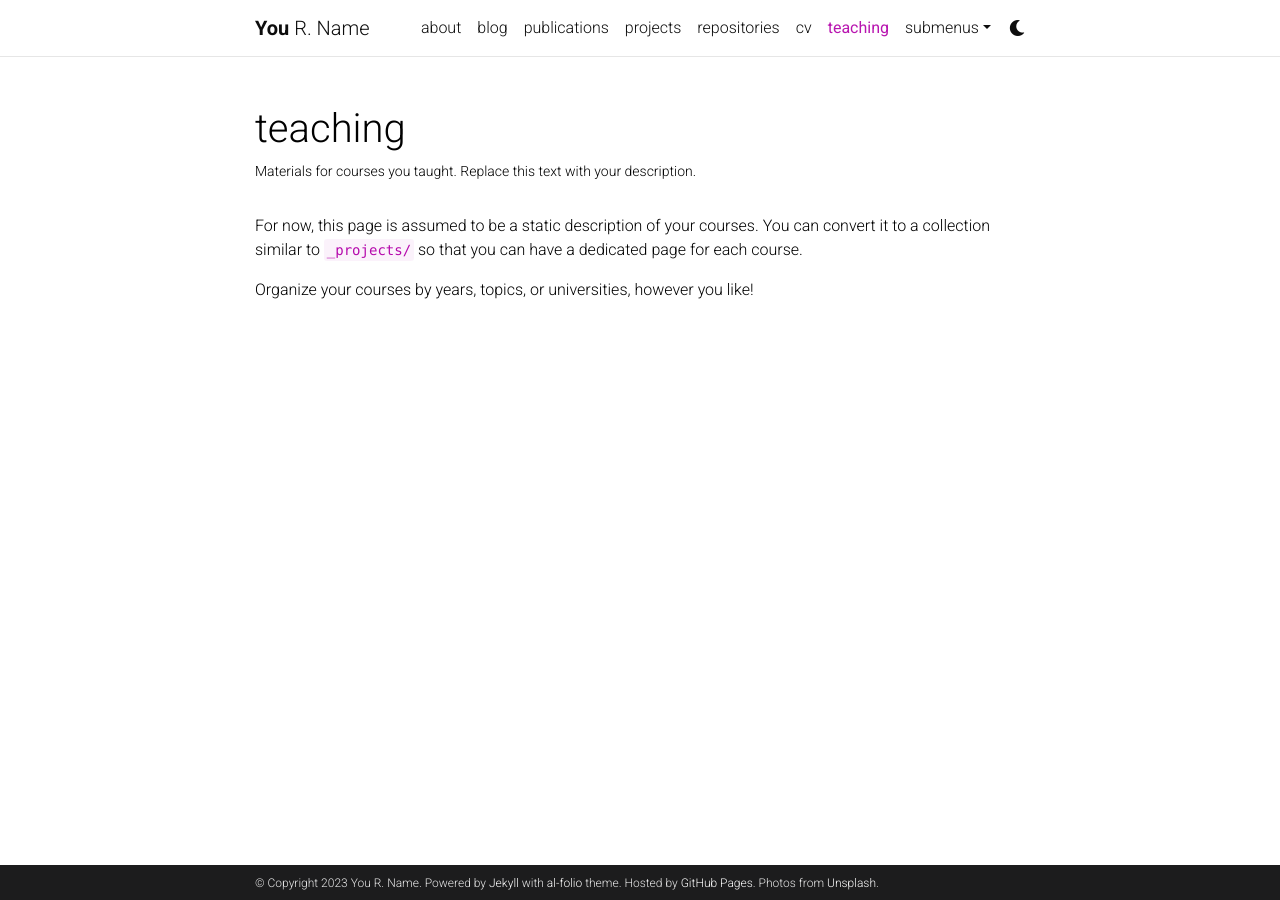
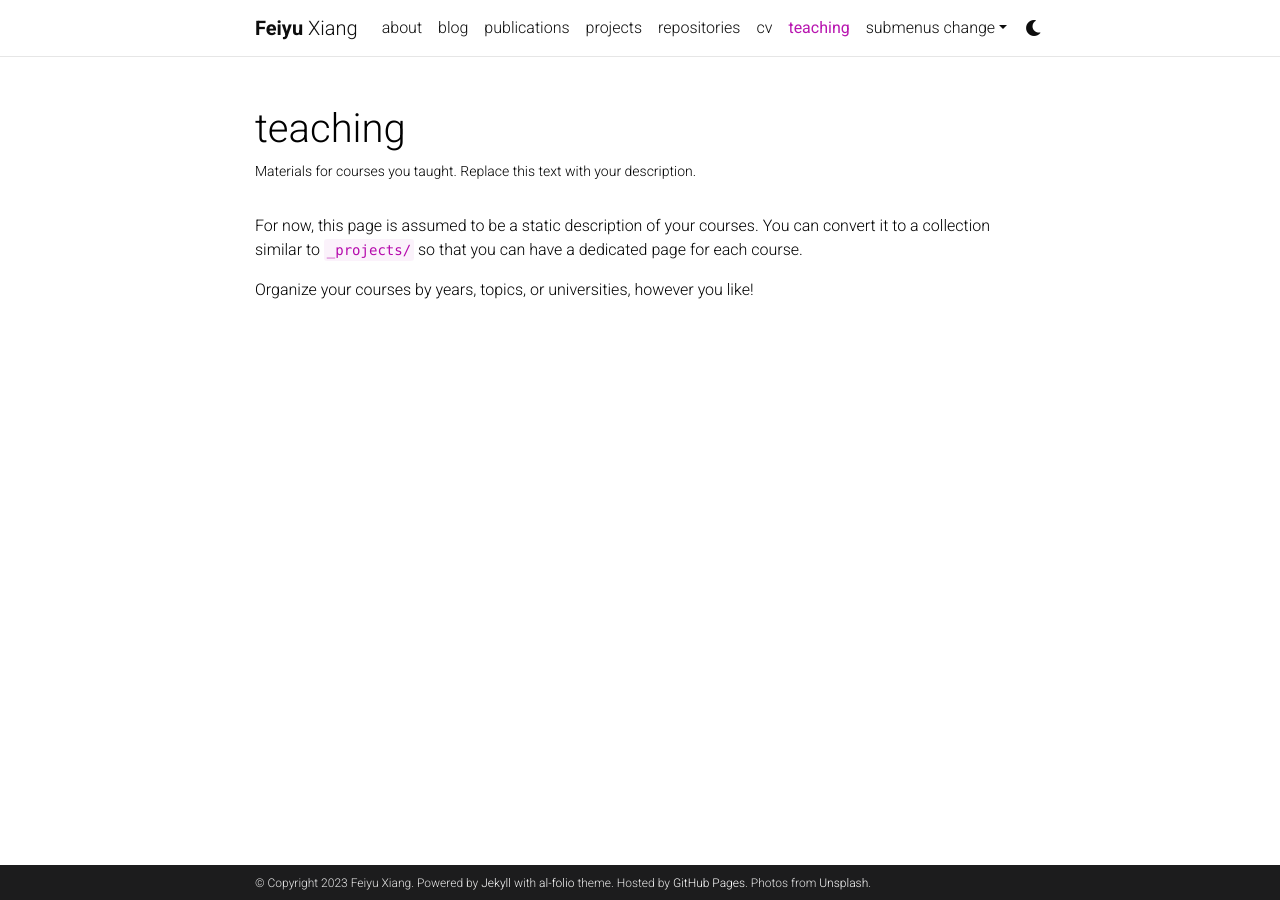
Before and after one commit to FREEDDDDD/FolinCarolineWebtest, a Jekyll site: the page built from _pages/teaching.md, in a window 1280 px wide. Built offline with Jekyll 4.4.1, drawn with Linux system fonts in a browser that asks for light colours; comment, search, counter and statistics services are not loaded; a style sheet for code colours, icons or effects is not loaded.

Commit message:
Baisc Config

```diff
--- a/_config.yml
+++ b/_config.yml
@@ -3,9 +3,9 @@
 # -----------------------------------------------------------------------------
 
 title: blank # the website title (if blank, full name will be used instead)
-first_name: You
-middle_name: R.
-last_name: Name
+first_name: Feiyu
+middle_name:
+last_name: Xiang
 email: you@example.com
 description: > # the ">" symbol means to ignore newlines until "footer_text:"
   A simple, whitespace theme for academics. Based on [*folio](https://github.com/bogoli/-folio) design.
@@ -18,8 +18,8 @@ keywords: jekyll, jekyll-theme, academic-website, portfolio-website  # add your
 lang: en # the language of your site (for example: en, fr, cn, ru, etc.)
 icon: ⚛️  # the emoji used as the favicon (alternatively, provide image name in /assets/img/)
 
-url: https://alshedivat.github.io # the base hostname & protocol for your site
-baseurl: /al-folio # the subpath of your site, e.g. /blog/
+url: https://feiyuxiang.github.io # the base hostname & protocol for your site
+baseurl: # the subpath of your site, e.g. /blog/
 last_updated: false # set to true if you want to display last updated in the footer
 impressum_path:  # set to path to include impressum link in the footer, use the same path as permalink in a page, helps to conform with EU GDPR
 
@@ -312,7 +312,7 @@ external_links:
 # -----------------------------------------------------------------------------
 
 imagemagick:
-  enabled: true # enables responsive images for your site (recommended, see https://github.com/alshedivat/al-folio/issues/537)
+  enabled: false # enables responsive images for your site (recommended, see https://github.com/alshedivat/al-folio/issues/537)
   widths:
     - 480
     - 800
```
Also changed, not shown: _pages/dropdown.md (+1 -1 lines).
